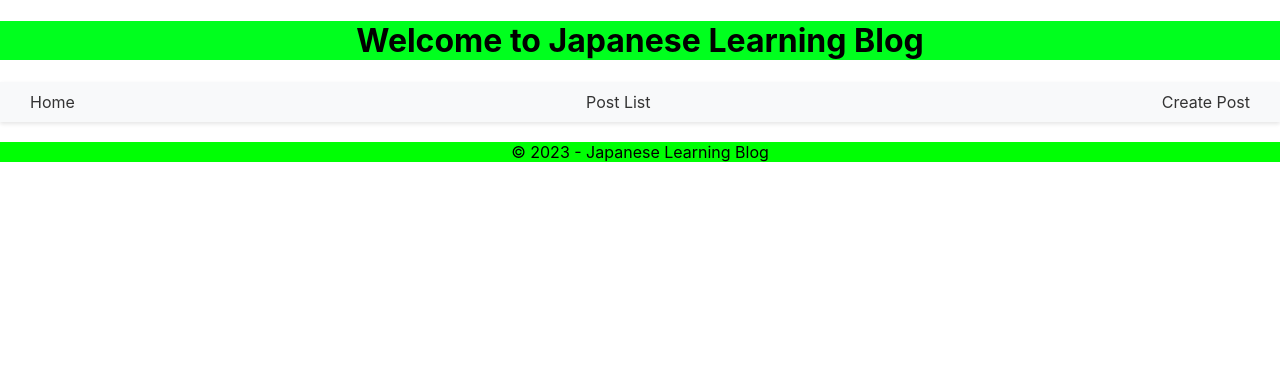
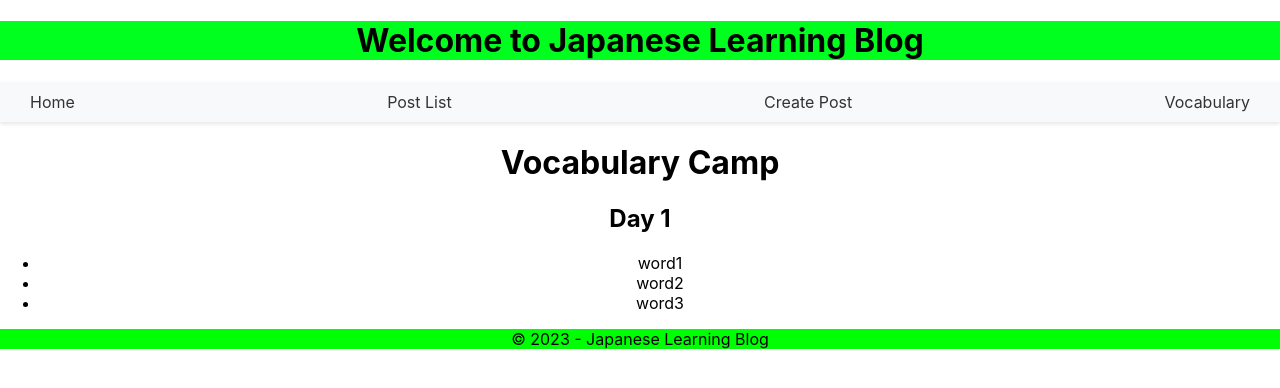
Before and after one commit to nRookie/my-blog, a React (Create React App) app in the folder my-blog/: page /vocabulary/day/1 in a window 1280 px wide. Shown: the top 388 px of the page. Built offline with nearby package versions, Linux system fonts and the light colour scheme.

Commit message:
add redux

```diff
--- a/my-blog/src/App.js
+++ b/my-blog/src/App.js
@@ -1,39 +1,49 @@
 import React from 'react';
-import { BrowserRouter as Router, Route,Routes } from 'react-router-dom';
+import {BrowserRouter as Router, Route, Routes} from 'react-router-dom';
 import Header from './components/Header';
 import Footer from './components/Footer';
 import PostList from './components/Post/PostList';
 import Post from './components/Post/Post';
 import CreatePost from './components/Post/CreatePost';
-import { Link } from 'react-router-dom';
+import {Link} from 'react-router-dom';
 import DeletePost from './components/Post/DeletePost';
 import EditPost from './components/Post/EditPost';
 import HomePage from './components/HomePage';
+import Vocabulary from "./components/vocabulary/Vocabulary";
+import VocabularyList from "./components/vocabulary/VocabularyList";
+import VocabularyDay from "./components/vocabulary/VocabularyDay";
+import {VocabularyProvider} from "./components/vocabulary/Context";
 
 import './App.css';
 import './Navbar.css'
 
 
 function App() {
-  console.log("app.js")
     return (
         <Router>
             <div className="App">
-      <Header />
+                <Header/>
                 <nav className="navbar">
                     <Link to="/">Home</Link>
                     <Link to="/post">Post List</Link>
                     <Link to="/create">Create Post</Link>
+                    <Link to="/vocabulary">Vocabulary</Link>
                 </nav>
+                <VocabularyProvider>
                 <Routes>
-        <Route path="/" element={<HomePage />} />
-        <Route path="/post" element={<PostList/>} />
-        <Route path="/post/:id" element={<Post/>} />
-        <Route path="/create" element={<CreatePost />} />
-        <Route path="/delete/:id" element={<DeletePost />} />
-        <Route path="/edit/:id" element={<EditPost />} />
+                        <Route path="/" element={<HomePage/>}/>
+                        <Route path="/post" element={<PostList/>}/>
+                        <Route path="/post/:id" element={<Post/>}/>
+                        <Route path="/create" element={<CreatePost/>}/>
+                        <Route path="/delete/:id" element={<DeletePost/>}/>
+                        <Route path="/edit/:id" element={<EditPost/>}/>
+                        <Route path="/vocabulary" element={<Vocabulary/>}>
+                            <Route index element={<VocabularyList/>}/>
+                            <Route path="day/:day" element={<VocabularyDay/>}/>
+                        </Route>
                 </Routes>
-      <Footer />
+                </VocabularyProvider>
+                <Footer/>
             </div>
         </Router>
     );
--- /dev/null
+++ b/my-blog/src/components/vocabulary/Context.js
@@ -0,0 +1,16 @@
+import React, {createContext, useState} from 'react';
+
+export const VocabularyContext = createContext();
+
+export const VocabularyProvider = ({ children}) => {
+    const [vocabData, setVocabData] = useState([
+        { day: 1, vocab: ['word1', 'word2', 'word3'] },
+        { day: 2, vocab: ['word4', 'word5', 'word6'] },
+        ]);
+
+    return (
+        <VocabularyContext.Provider value={{ vocabData, setVocabData }}>
+            {children}
+        </VocabularyContext.Provider>
+    );
+}
--- /dev/null
+++ b/my-blog/src/components/vocabulary/Vocabulary.js
@@ -0,0 +1,13 @@
+import React from 'react';
+import { Outlet } from 'react-router-dom';
+
+const Vocabulary = () => {
+    return (
+        <div>
+            <h1>Vocabulary Camp</h1>
+            <Outlet />
+        </div>
+    );
+}
+
+export default Vocabulary;
--- /dev/null
+++ b/my-blog/src/components/vocabulary/VocabularyDay.js
@@ -0,0 +1,21 @@
+import React, {useContext} from 'react';
+import { useParams } from 'react-router-dom';
+import {VocabularyContext} from "./Context";
+
+const VocabularyDay = () => {
+    const { day } = useParams();
+    const { vocabData} = useContext(VocabularyContext);
+
+    const vocab = vocabData.find(vocab => vocab.day === Number(day))
+
+    return (
+        <div>
+            <h2>Day {day}</h2>
+            <ul>
+                {vocab && vocab.vocab.map((word, index) => <li key={index}> {word}</li>)}
+            </ul>
+        </div>
+    )
+}
+
+export default VocabularyDay;
--- /dev/null
+++ b/my-blog/src/components/vocabulary/VocabularyList.js
@@ -0,0 +1,23 @@
+import React from 'react';
+import { Link } from 'react-router-dom';
+
+// Sample vocabulary data
+const vocabData = [
+    { day: 1, vocab: ['word1', 'word2', 'word3'] },
+    { day: 2, vocab: ['word4', 'word5', 'word6'] },
+    // ...
+];
+
+const VocabularyList = () => {
+    return (
+        <ul>
+            {vocabData.map((vocab, index) => (
+                <li key={index}>
+                <Link to={`day/${vocab.day}`}>Day {vocab.day}</Link>
+                </li>
+            ))}
+        </ul>
+    )
+}
+
+export default VocabularyList;
--- /dev/null
+++ b/package.json
@@ -0,0 +1,5 @@
+{
+  "dependencies": {
+    "react-router-dom": "^6.14.1"
+  }
+}
```
Also changed, not shown: 1 other file (tests, documents, lock files or other folders). Lines whose indentation alone changed are shown as unchanged.
